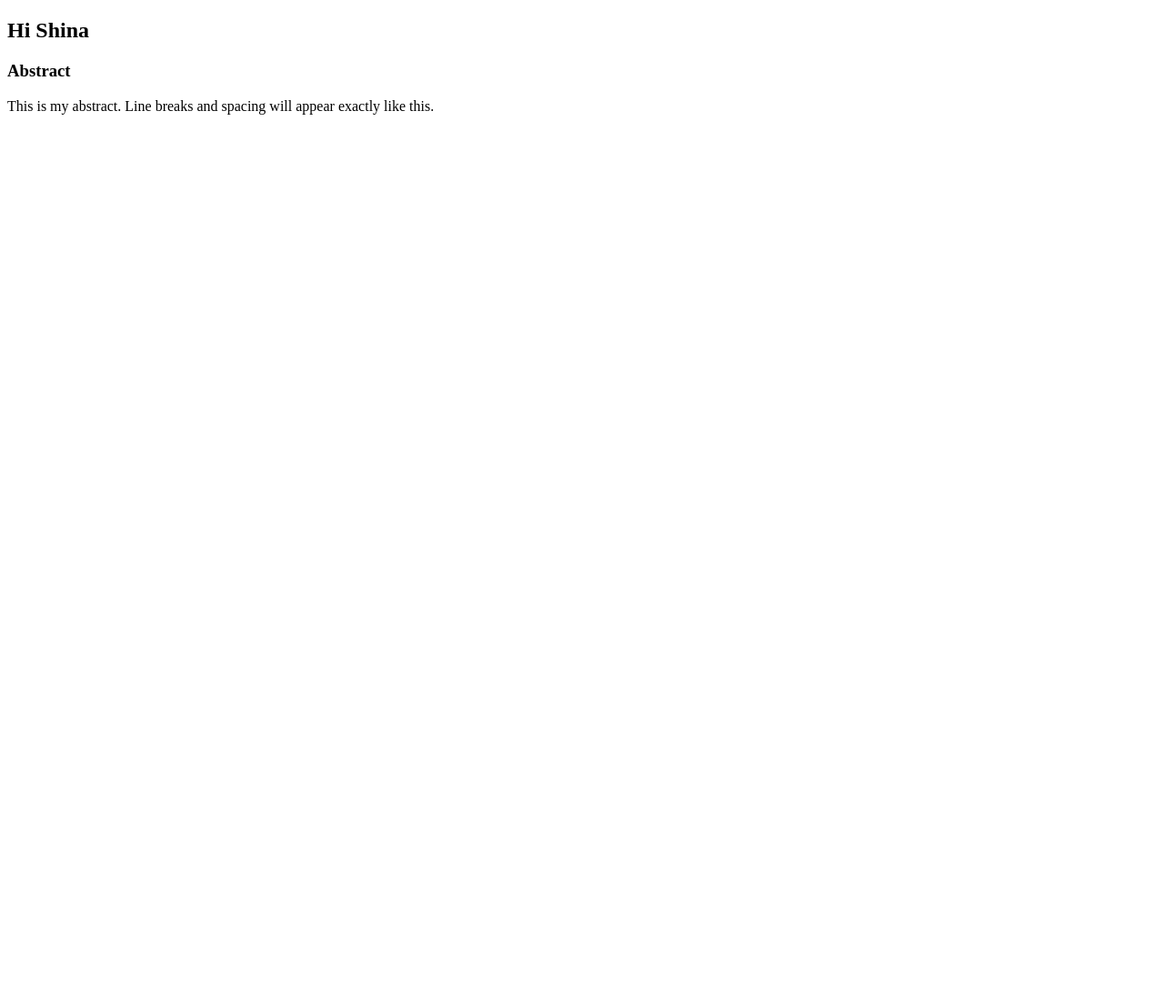
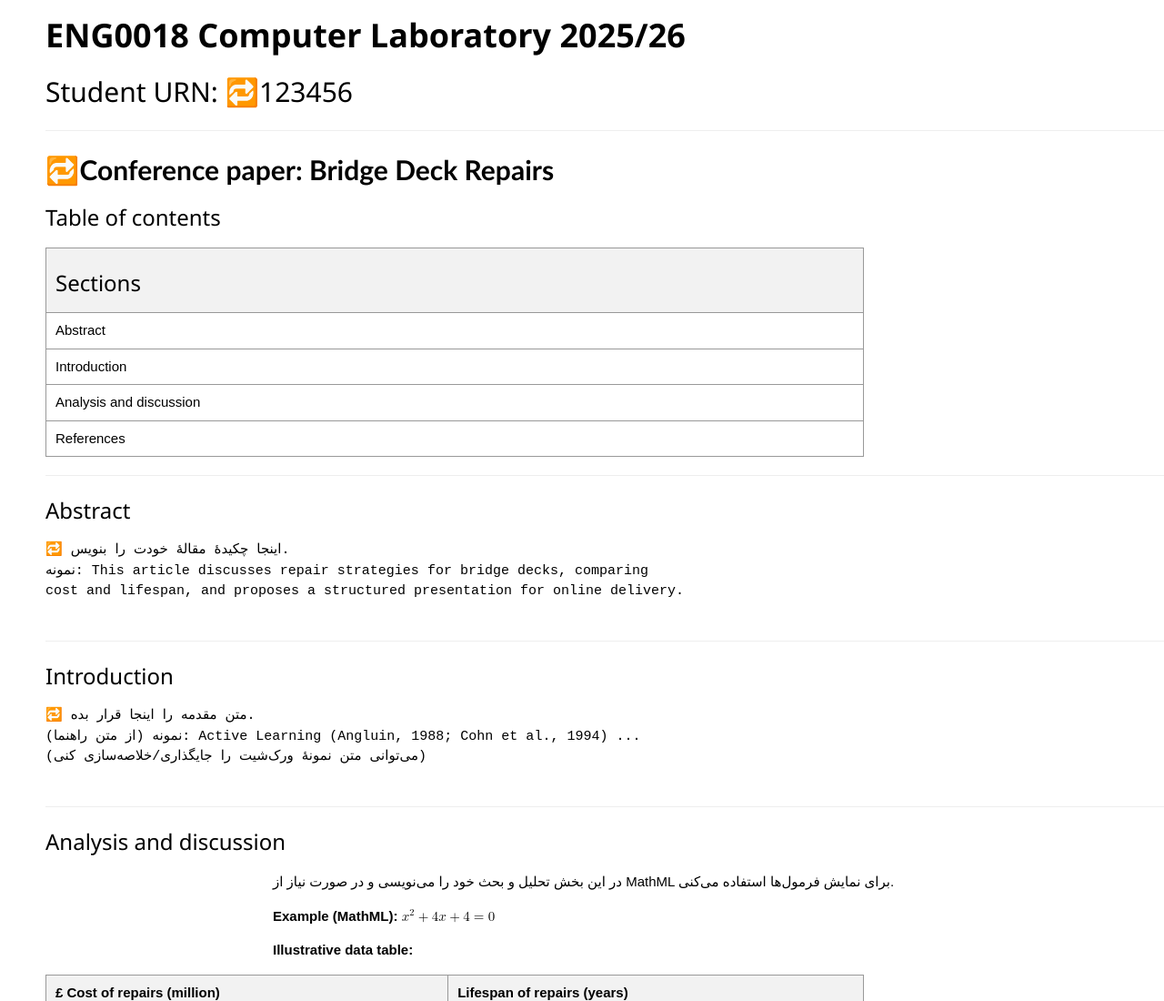
Before and after one commit to shghosairi/FY00336, a plain HTML site: page index.html in a window 1280 px wide. Shown: the top 1100 px of the page at 91% size. Before the commit the page ends 800 px from the top, so only its background shows below. Drawn offline with nearby package versions, Linux system fonts and the light colour scheme.

Commit message:
Update index.html

```diff
--- a/index.html
+++ b/index.html
@@ -1,14 +1,169 @@
 <!DOCTYPE html>
- <html>
+<html lang="en">
 <head>
-      <h2> Hi Shina</h2>
+  <meta charset="UTF-8" />
+  <meta name="viewport" content="width=device-width, initial-scale=1" />
+  <title>ENG0018 H2 — Conference Article Page</title>
+
+  <!-- External CSS per worksheet -->
+  <link rel="stylesheet" href="https://www.w3schools.com/w3css/4/w3.css">
+
+  <style>
+    /* Base page styles (per worksheet hints) */
+    body {
+      background-color: #FFFFFF;
+      margin-left: 50px; /* فاصله از چپ طبق ورک‌شیت */
+      font-family: Arial, Helvetica, sans-serif;
+      line-height: 1.5;
+    }
+
+    /* Paragraphs with extra left margin (used for TOC & preformatted blocks) */
+    p.ex1 { margin-left: 250px; }
+
+    /* Simple table styling for TOC and data table */
+    table {
+      border-collapse: collapse;
+      margin: 12px 0;
+      width: 90%;
+      max-width: 900px;
+    }
+    th, td {
+      border: 1px solid #999;
+      padding: 8px 10px;
+      vertical-align: top;
+      text-align: left;
+    }
+    th { background: #f2f2f2; }
+
+    /* Optional: hide-any-slides (kept from worksheet) */
+    .mySlides { display: none; }
+
+    /* Headings spacing */
+    h1, h2, h3 { margin: 12px 0 6px; }
+
+    /* Make anchor links obvious */
+    a { text-decoration: none; }
+    a:hover { text-decoration: underline; }
+  </style>
 </head>
+<body>
+
+  <!-- Header / Module & URN -->
+  <h1><b>ENG0018 Computer Laboratory 2025/26</b></h1>
+  <h2>Student URN: 🔁123456</h2>
+  <hr>
+
+  <!-- Article Title -->
+  <h2 style="font-family: Calibri;"><b>🔁Conference paper: Bridge Deck Repairs</b></h2>
+
+  <!-- Table of Contents -->
+  <h3>Table of contents</h3>
+  <p class="ex1">
+    <table>
+      <tr>
+        <th><h3>Sections</h3></th>
+      </tr>
+      <tr>
+        <td><a href="#Abstract">Abstract</a></td>
+      </tr>
+      <tr>
+        <td><a href="#Introduction">Introduction</a></td>
+      </tr>
+      <tr>
+        <td><a href="#Analysis">Analysis and discussion</a></td>
+      </tr>
+      <tr>
+        <td><a href="#References">References</a></td>
+      </tr>
+    </table>
+  </p>
+  <hr>
+
+  <!-- Abstract -->
   <h3 id="Abstract">Abstract</h3>
   <p class="ex1">
+    <pre>
+🔁 اینجا چکیدهٔ مقالهٔ خودت را بنویس.
+نمونه: This article discusses repair strategies for bridge decks, comparing
+cost and lifespan, and proposes a structured presentation for online delivery.
+    </pre>
+  </p>
+  <hr>
 
-This is my abstract.
-Line breaks and spacing
-will appear exactly like this.
+  <!-- Introduction -->
+  <h3 id="Introduction">Introduction</h3>
+  <p class="ex1">
+    <pre>
+🔁 متن مقدمه را اینجا قرار بده.
+نمونه (از متن راهنما): Active Learning (Angluin, 1988; Cohn et al., 1994) ...
+(می‌توانی متن نمونهٔ ورک‌شیت را جایگذاری/خلاصه‌سازی کنی)
+    </pre>
+  </p>
+  <hr>
 
+  <!-- Analysis and Discussion + MathML -->
+  <h3 id="Analysis">Analysis and discussion</h3>
+  <p class="ex1">
+    در این بخش تحلیل و بحث خود را می‌نویسی و در صورت نیاز از MathML برای نمایش فرمول‌ها استفاده می‌کنی.
   </p>
+
+  <!-- MathML Example: x^2 + 4⋅x + 4 = 0 -->
+  <p class="ex1">
+    <b>Example (MathML):</b>
+    <math xmlns="http://www.w3.org/1998/Math/MathML">
+      <mrow>
+        <msup><mi>x</mi><mn>2</mn></msup>
+        <mo>+</mo>
+        <mn>4</mn><mo>&InvisibleTimes;</mo><mi>x</mi>
+        <mo>+</mo>
+        <mn>4</mn>
+        <mo>=</mo>
+        <mn>0</mn>
+      </mrow>
+    </math>
+  </p>
+
+  <!-- Sample Data Table -->
+  <p class="ex1">
+    <b>Illustrative data table:</b>
+    <table>
+      <tr>
+        <th>£ Cost of repairs (million)</th>
+        <th>Lifespan of repairs (years)</th>
+      </tr>
+      <tr>
+        <td>0.7</td>
+        <td>2</td>
+      </tr>
+      <tr>
+        <td>1.2</td>
+        <td>5</td>
+      </tr>
+      <tr>
+        <td>2.0</td>
+        <td>9</td>
+      </tr>
+      <tr>
+        <td>3.5</td>
+        <td>15</td>
+      </tr>
+    </table>
+  </p>
+  <hr>
+
+  <!-- References -->
+  <h3 id="References">References</h3>
+  <p class="ex1">
+    <pre>
+🔁 منابع خودت را اضافه کن. نمونه:
+<a href="https://www.icevirtuallibrary.com/doi/full/10.1680/jbren.21.00034" target="_blank" rel="noopener">
+Toshihiko et al. (2023)
+</a>
+    </pre>
+  </p>
+
+  <hr>
+  <p><i>End of H2 page. Continue to H3 for JavaScript features.</i></p>
+
+</body>
 </html>
```
Lines whose indentation alone changed are shown as unchanged.
